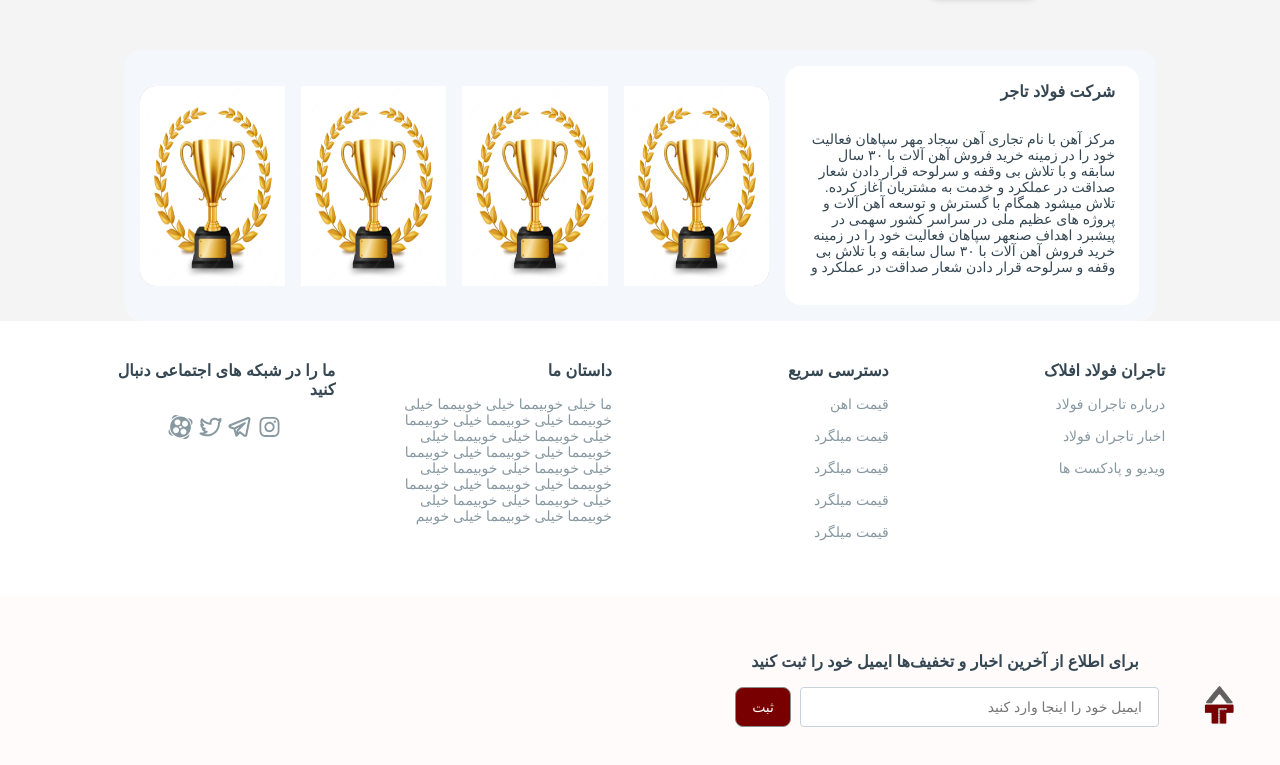
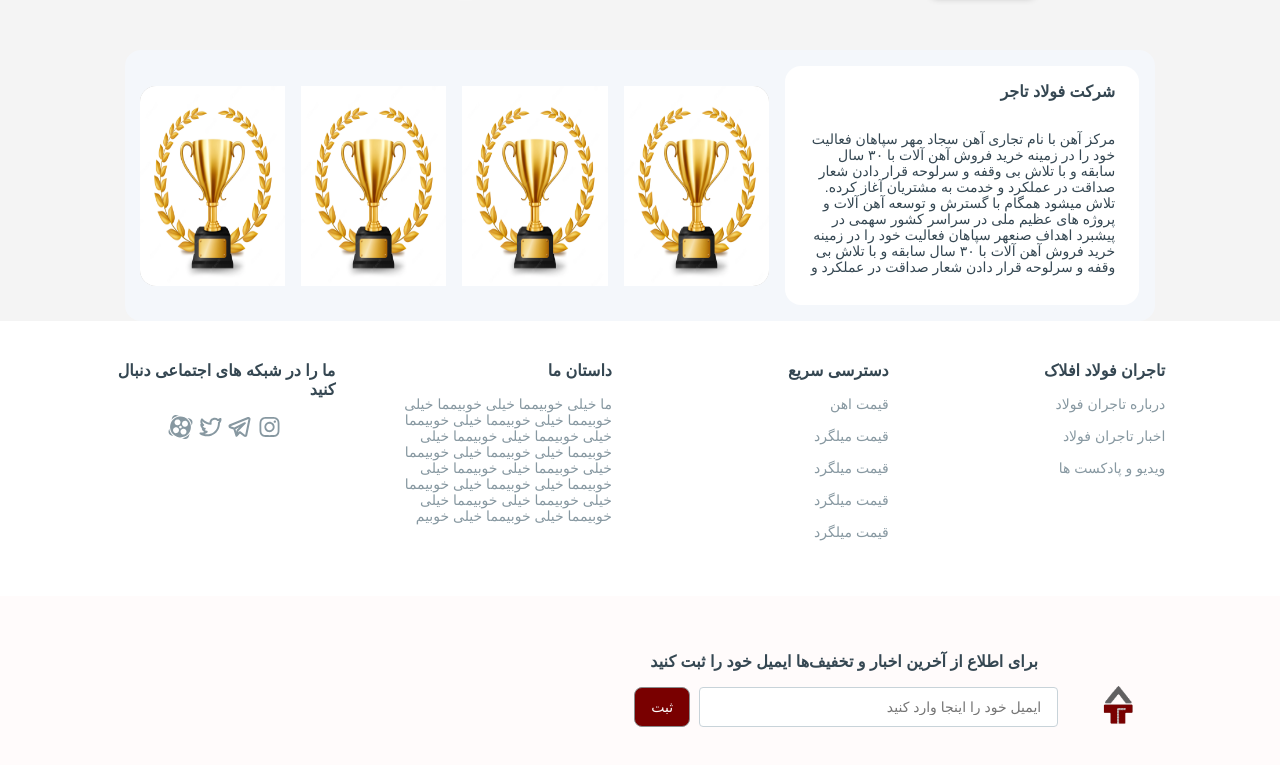
Before and after one commit to Fazel-mk/test-project, a React (Create React App) app: page / in a window 1280 px wide. Shown: the part 1719-2484 px from the top of the page. Built offline with nearby package versions, Linux system fonts and the light colour scheme; a small style sheet from the web is missing.

Commit message:
the footer got  better.

```diff
--- a/src/components/Footer.css
+++ b/src/components/Footer.css
@@ -63,17 +63,17 @@
   gap: 2.22%;
 }
 .footerCustomerClub {
-  display: block;
-  justify-content: space-between;
-  align-items: flex-start;
-  padding: 2.5rem; /* Adjust the gap as needed */
+  display: flex;
+  flex-direction: column;
+  align-items: center;
+  padding: 2.5rem 0; /* Adjust the gap as needed */
   background: var(--primary-13, #fffbfb);
 }
 .customerclub {
   display: flex;
-  flex-direction: row;
+  width: 78vw;
   align-items: end;
-  gap: 2.5rem;
+  gap: 40px;
 }
 .title-cc {
   color: var(--primary-2, #354752);
```
